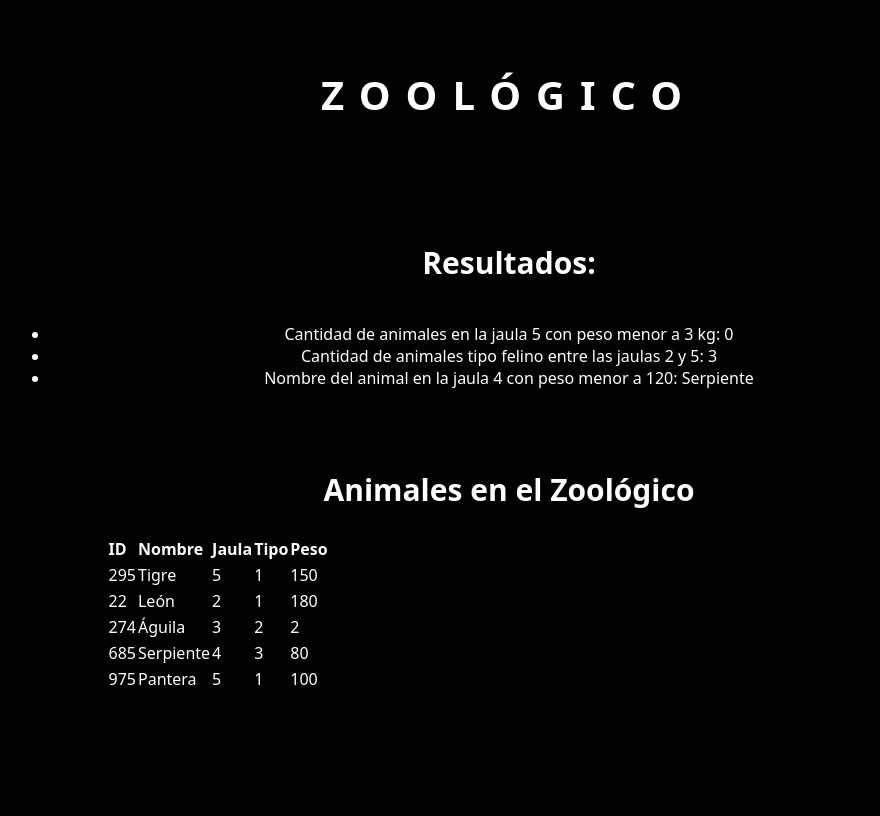
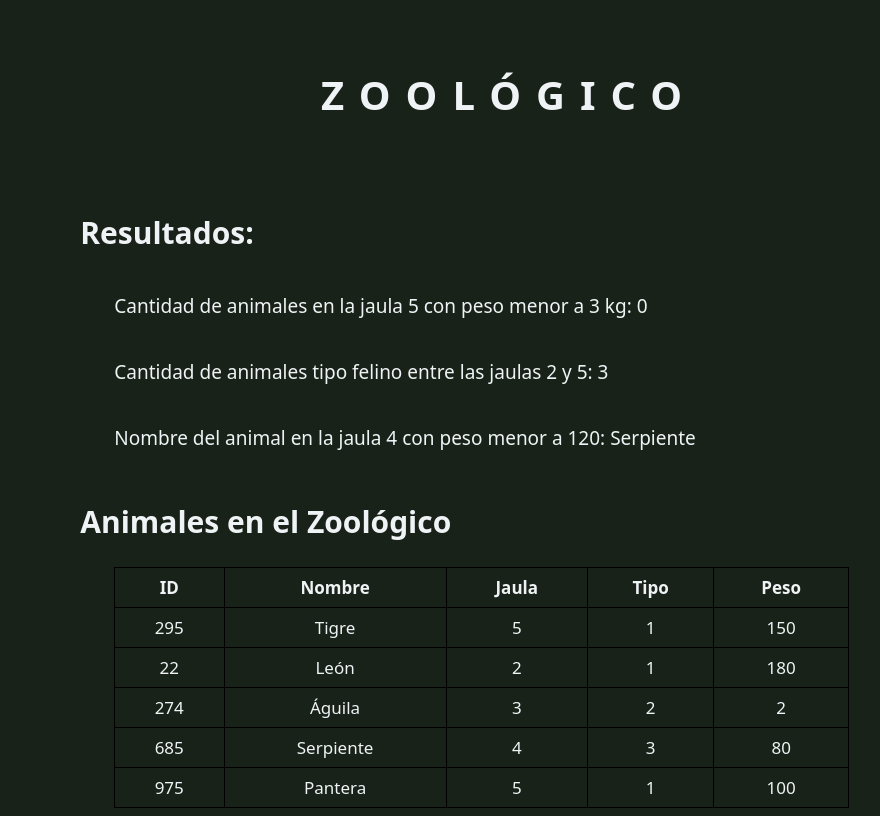
Before and after one commit to MaxiCBS/Clases---Vector-de-Clases-3---JS8, a plain HTML site: page zoologico/index.html in a window 1280 px wide. Shown: the whole page, without its empty margins (131-1011 px from the left). Drawn offline with Linux system fonts and the light colour scheme.

Commit message:
Update style.css

```diff
--- a/zoologico/style.css
+++ b/zoologico/style.css
@@ -1,9 +1,9 @@
 *{
     font-family: system-ui, -apple-system, BlinkMacSystemFont, 'Segoe UI', Roboto, Oxygen, Ubuntu, Cantarell, 'Open Sans', 'Helvetica Neue', sans-serif;
-    background: black;
-    color: white;
+    background-color: #192219;
     padding-left: 5%;
     padding-right: 5%;
+    color: #EFF3F5;
 }
 
 h1{
@@ -15,12 +15,30 @@ h1{
 }
 
 h2{
-    text-align:  center;
-    margin-top: 80px;
+    padding-left: 8%;
+    margin-top: 50px;
     font-size: 30px;
 }
 
-ul{
+ul,li{
+    margin-left: 1%;
     margin-top: 40px;
+    list-style: none;
+    font-size: 19px;
+}
+
+table {
+    margin-left: 7%;
     text-align: center;
+    font-size: 17px;
+    width: 80%;
+    border-collapse: collapse;
 }
+
+table, th, td {
+    border: 1px solid black;
+}
+
+th,td{
+    padding: 8px;
+}
```
